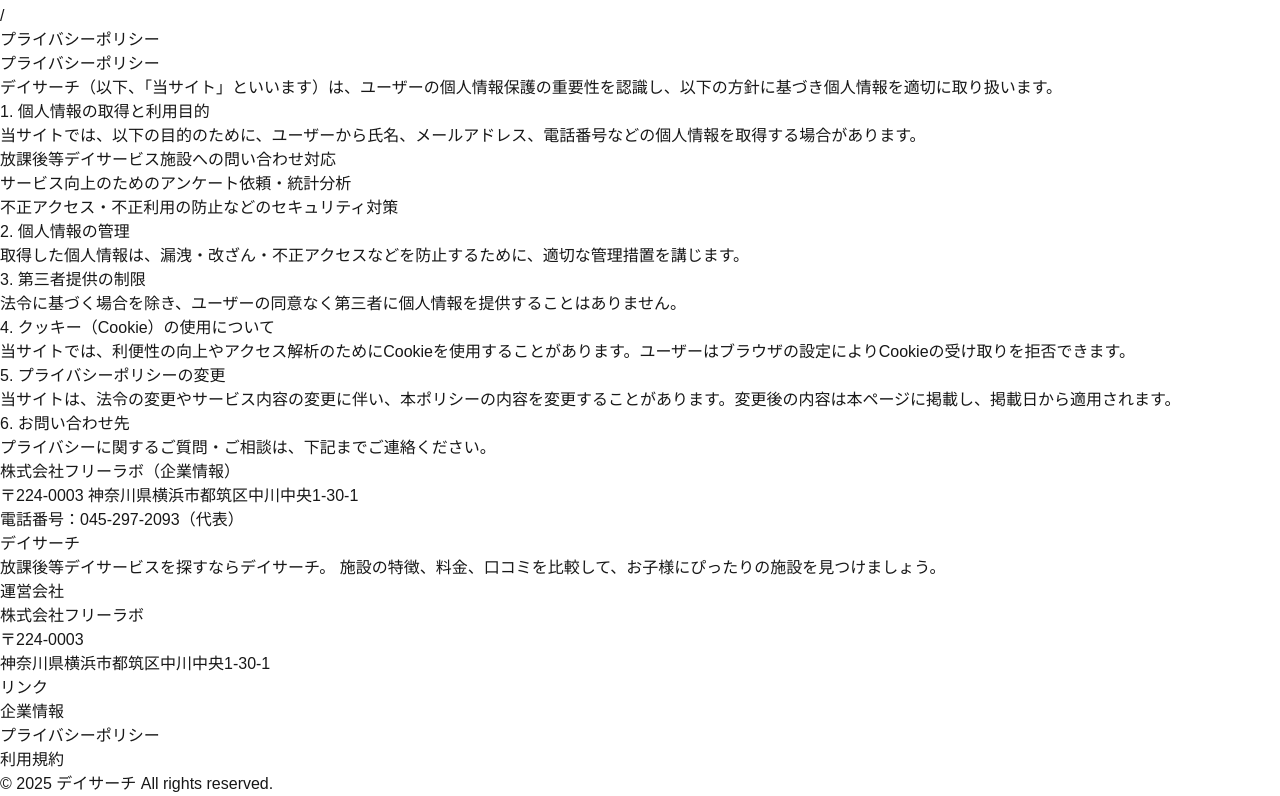
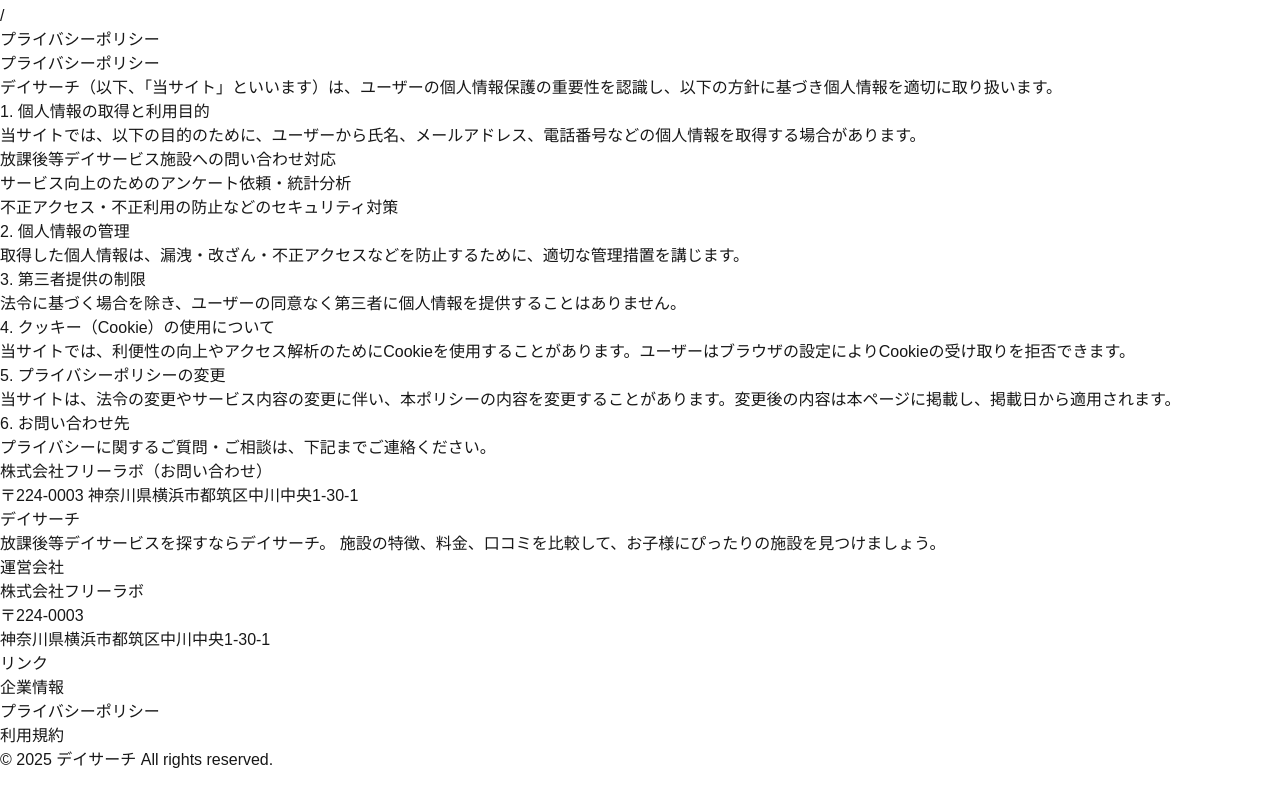
Before and after one commit to freelabo/daysearch, a Next.js app: page /privacy in a window 1280 px wide. Shown: the part 220-1016 px from the top of the page. After the commit the page ends 992 px from the top, so only its background shows below. Built offline with nearby package versions, Linux system fonts and the light colour scheme.

Commit message:
fix: プライバシーポリシーページの企業情報リンクを「お問い合わせ」に変更し、電話番号を削除

```diff
--- a/src/app/privacy/page.tsx
+++ b/src/app/privacy/page.tsx
@@ -1,8 +1,9 @@
 import type { Metadata } from 'next';
+import Footer from "../components/Footer";
 
 export const metadata: Metadata = {
   title: 'プライバシーポリシー｜デイサーチ',
-  description: 'デイサーチのプライバシーポリシーです。個人情報の取り扱いについてご確認いただけます。',
+  description: 'デイサーチのプライバシーポリシーをご案内します。個人情報の取り扱い方針、Cookieの使用、情報の管理方法について詳しく説明しています。',
 };
 
 export default function PrivacyPage() {
@@ -23,92 +24,63 @@
         </nav>
         <article className="bg-white rounded-lg shadow-sm p-6">
           <h1 className="text-2xl font-bold text-gray-800 mb-6">プライバシーポリシー</h1>
-          <p className="text-gray-600 leading-relaxed mb-8">
+          <p className="text-gray-600 leading-relaxed mb-6">
             デイサーチ（以下、「当サイト」といいます）は、ユーザーの個人情報保護の重要性を認識し、以下の方針に基づき個人情報を適切に取り扱います。
           </p>
 
+          <section className="mb-8">
             <h2 className="text-xl font-semibold text-gray-800 mb-4">1. 個人情報の取得と利用目的</h2>
-          <p className="text-gray-600 mb-4">当サイトでは、以下の目的のために、ユーザーから氏名、メールアドレス、電話番号などの個人情報を取得する場合があります。</p>
-          <ul className="list-disc pl-6 text-gray-600 mb-8">
+            <p className="text-gray-600 mb-4">
+              当サイトでは、以下の目的のために、ユーザーから氏名、メールアドレス、電話番号などの個人情報を取得する場合があります。
+            </p>
+            <ul className="list-disc pl-6 text-gray-600">
               <li>放課後等デイサービス施設への問い合わせ対応</li>
               <li>サービス向上のためのアンケート依頼・統計分析</li>
               <li>不正アクセス・不正利用の防止などのセキュリティ対策</li>
             </ul>
+          </section>
 
+          <section className="mb-8">
             <h2 className="text-xl font-semibold text-gray-800 mb-4">2. 個人情報の管理</h2>
-          <p className="text-gray-600 mb-8">
+            <p className="text-gray-600">
               取得した個人情報は、漏洩・改ざん・不正アクセスなどを防止するために、適切な管理措置を講じます。
             </p>
+          </section>
 
+          <section className="mb-8">
             <h2 className="text-xl font-semibold text-gray-800 mb-4">3. 第三者提供の制限</h2>
-          <p className="text-gray-600 mb-8">
+            <p className="text-gray-600">
               法令に基づく場合を除き、ユーザーの同意なく第三者に個人情報を提供することはありません。
             </p>
+          </section>
 
+          <section className="mb-8">
             <h2 className="text-xl font-semibold text-gray-800 mb-4">4. クッキー（Cookie）の使用について</h2>
-          <p className="text-gray-600 mb-8">
+            <p className="text-gray-600">
               当サイトでは、利便性の向上やアクセス解析のためにCookieを使用することがあります。ユーザーはブラウザの設定によりCookieの受け取りを拒否できます。
             </p>
+          </section>
 
+          <section className="mb-8">
             <h2 className="text-xl font-semibold text-gray-800 mb-4">5. プライバシーポリシーの変更</h2>
-          <p className="text-gray-600 mb-8">
+            <p className="text-gray-600">
               当サイトは、法令の変更やサービス内容の変更に伴い、本ポリシーの内容を変更することがあります。変更後の内容は本ページに掲載し、掲載日から適用されます。
             </p>
+          </section>
 
+          <section>
             <h2 className="text-xl font-semibold text-gray-800 mb-4">6. お問い合わせ先</h2>
-          <p className="text-gray-600 mb-4">プライバシーに関するご質問・ご相談は、下記までご連絡ください。</p>
             <p className="text-gray-600">
-            株式会社フリーラボ（<a href="https://freelabo.co.jp/contact/" rel="nofollow" className="text-blue-600 hover:text-blue-800 hover:underline">企業情報</a>）<br />
-            〒224-0003 神奈川県横浜市都筑区中川中央1-30-1<br />
-            電話番号：045-297-2093（代表）
+              プライバシーに関するご質問・ご相談は、下記までご連絡ください。
             </p>
+            <p className="text-gray-600 mt-4">
+              株式会社フリーラボ（<a href="/company" className="text-blue-600 hover:underline">お問い合わせ</a>）<br />
+              〒224-0003 神奈川県横浜市都筑区中川中央1-30-1
+            </p>
+          </section>
         </article>
       </main>
-
-      <footer className="bg-white border-t mt-8">
-        <div className="max-w-3xl mx-auto px-4 py-8">
-          <div className="grid grid-cols-1 md:grid-cols-3 gap-8">
-            <div>
-              <h2 className="text-lg font-semibold text-gray-800 mb-4">デイサーチ</h2>
-              <p className="text-gray-600">
-                放課後等デイサービスを探すならデイサーチ。
-                施設の特徴、料金、口コミを比較して、お子様にぴったりの施設を見つけましょう。
-              </p>
-            </div>
-            <div>
-              <h2 className="text-lg font-semibold text-gray-800 mb-4">運営会社</h2>
-              <p className="text-gray-600">
-                株式会社フリーラボ<br />
-                〒224-0003<br />
-                神奈川県横浜市都筑区中川中央1-30-1
-              </p>
-            </div>
-            <div>
-              <h2 className="text-lg font-semibold text-gray-800 mb-4">リンク</h2>
-              <ul className="space-y-2">
-                <li>
-                  <a href="/company" className="text-blue-600 hover:text-blue-800 hover:underline">
-                    企業情報
-                  </a>
-                </li>
-                <li>
-                  <a href="/privacy" className="text-blue-600 hover:text-blue-800 hover:underline">
-                    プライバシーポリシー
-                  </a>
-                </li>
-                <li>
-                  <a href="/terms" className="text-blue-600 hover:text-blue-800 hover:underline">
-                    利用規約
-                  </a>
-                </li>
-              </ul>
-            </div>
-          </div>
-          <div className="mt-8 pt-8 border-t text-center text-gray-600">
-            <p>&copy; {new Date().getFullYear()} デイサーチ All rights reserved.</p>
-          </div>
-        </div>
-      </footer>
+      <Footer />
     </div>
   );
 }
```
Lines whose indentation alone changed are shown as unchanged.
